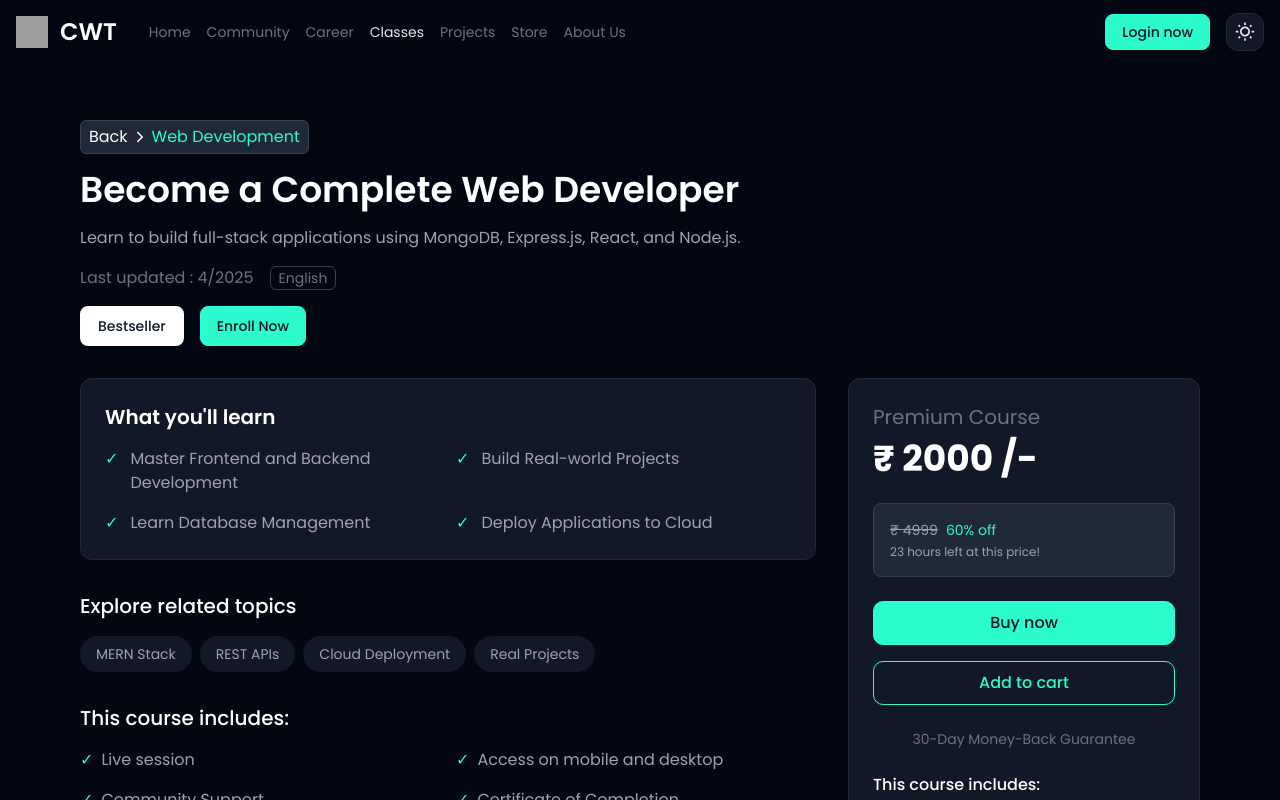
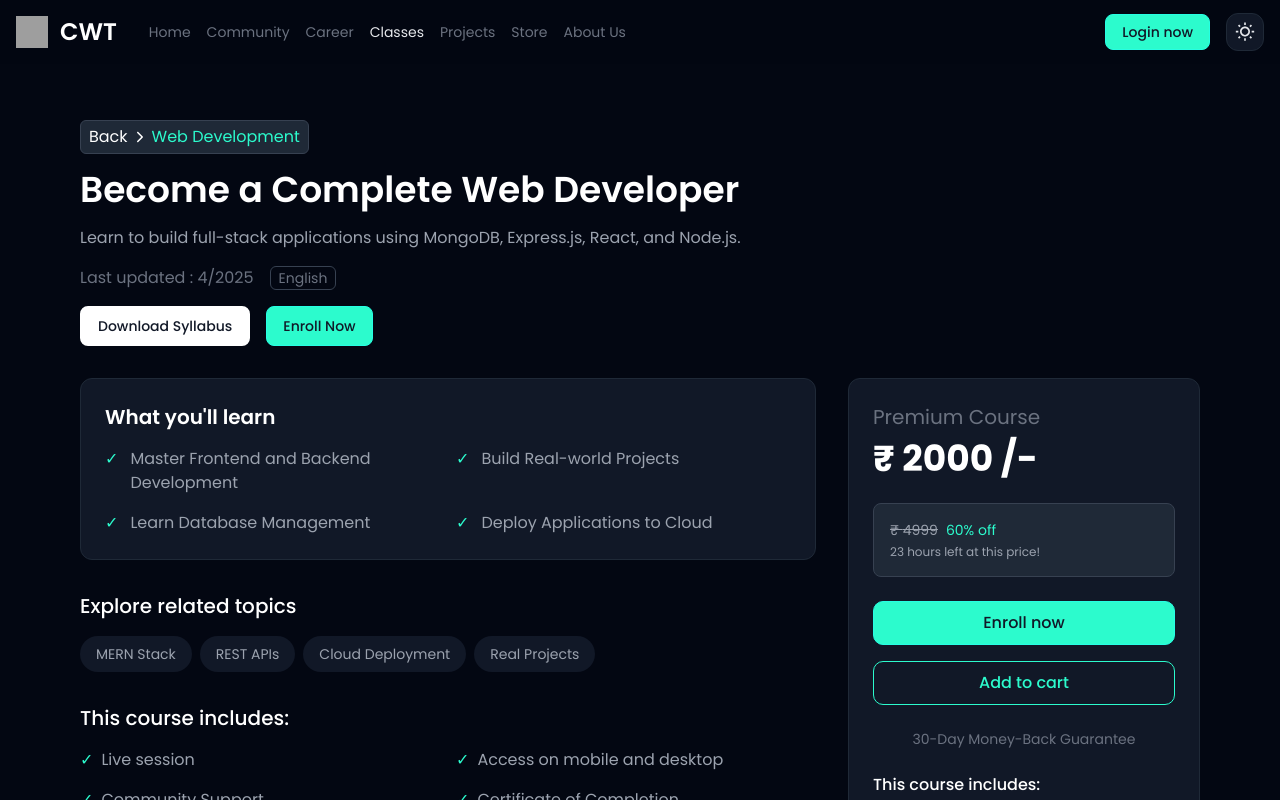
Before and after one commit to dopemukesh/First-Project, a React (Vite) app: page /classes/details/1 in a window 1280 px wide. Shown: the top 800 px of the page. Built offline with nearby package versions, Linux system fonts and the light colour scheme; grey boxes are pictures that could not be loaded; a web font is replaced by a local one.

Commit message:
feat: Update button labels in CourseDetails and LiveClasses components for clarity; adjust padding in HeroUI component for better layout

```diff
--- a/src/Pages/Courses/CourseDetail/CourseDetails.jsx
+++ b/src/Pages/Courses/CourseDetail/CourseDetails.jsx
@@ -59,7 +59,7 @@ const CourseDetails = () => {
                 variant='secondary'
                 size='sm'
               >
-                Bestseller
+                Download Syllabus
               </Button>
               <Button
                 // variant='tertiary'
@@ -171,7 +171,7 @@ const PriceCard = ({className}) => {
               // variant='tertiary'
               className='w-full'
             >
-              Buy now
+              Enroll now
             </Button>
             <Button
               variant='outline'
--- a/src/Pages/Courses/LiveClass/LiveClasses.jsx
+++ b/src/Pages/Courses/LiveClass/LiveClasses.jsx
@@ -26,7 +26,7 @@ const LiveClasses = () => {
                     {/* <span className="text-teal-500"> Live Classes</span> */}
                     <TypeWriterText
                         className='text-teal-600 dark:text-teal-500'
-                        text="Live Classes" />
+                        text="CWT Live Classes" />
                 </h1>
 
                 {/* Subtext */}
--- a/src/Pages/Home/Hero/HeroUI.jsx
+++ b/src/Pages/Home/Hero/HeroUI.jsx
@@ -32,7 +32,7 @@ const HeroUI = () => {
     <>
       <Container className="h-[456px] md:h-[556px] items-center">
         <div className="flex flex-col items-center">
-          <div className="mb-2">
+          <div className="mb-2 px-4">
             <SearchBox
               defaultText="Learners to Leaders"
               placeholderText="Search anything..."
```
